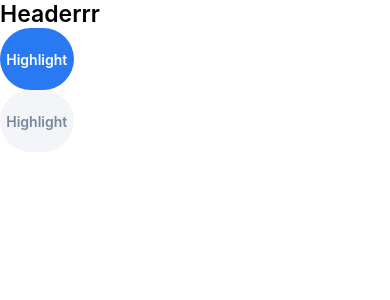
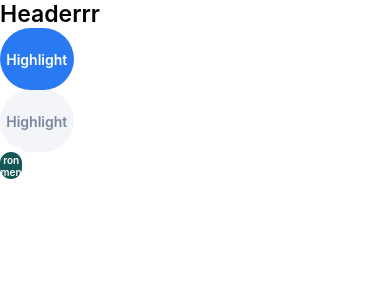
Before and after one commit to GerardoGarciaD/DonationAppNative, a React Native app: screen / in a window 390 px wide. Shown: the top 300 px of the page. Built offline with nearby package versions, Linux system fonts and the light colour scheme.

Commit message:
Creando componente badge

```diff
--- /dev/null
+++ b/components/Badge/Badge.tsx
@@ -0,0 +1,31 @@
+import React, {FC, useRef, useState} from 'react';
+import {Pressable, Text, View} from 'react-native';
+import style from './style';
+import {horizontalScale} from '../../assets/styles/scaling';
+
+type Props = {
+  title: string;
+};
+
+const Badge: FC<Props> = ({title}) => {
+  const [width, setWidth] = useState(0);
+  const textRef = useRef(null);
+  const paddingHorizontal = 10;
+
+  const tabWidth = {
+    width: horizontalScale(paddingHorizontal * 2 + width),
+  };
+
+  return (
+    <View style={[style.badge, tabWidth]}>
+      <Text
+        onTextLayout={e => setWidth(e.nativeEvent.lines[0].width)}
+        ref={textRef}
+        style={[style.title]}>
+        {title}
+      </Text>
+    </View>
+  );
+};
+
+export default Badge;
--- /dev/null
+++ b/components/Badge/style.js
@@ -0,0 +1,25 @@
+const {StyleSheet} = require('react-native');
+const {
+  scaleFontSize,
+  verticalScale,
+  horizontalScale,
+} = require('../../assets/styles/scaling');
+
+const style = StyleSheet.create({
+  badge: {
+    backgroundColor: '#145855',
+    height: verticalScale(22),
+    justifyContent: 'center',
+    borderRadius: horizontalScale(50),
+  },
+  title: {
+    fontFamily: 'Inter',
+    fontSize: scaleFontSize(10),
+    fontWeight: '600',
+    lineHeight: scaleFontSize(12),
+    color: '#FFFFFF',
+    textAlign: 'center',
+  },
+});
+
+module.exports = style;
--- a/screens/Home/Home.tsx
+++ b/screens/Home/Home.tsx
@@ -1,11 +1,12 @@
 import React from 'react';
-import {Text, View} from 'react-native';
+import {View} from 'react-native';
 import {SafeAreaView} from 'react-native-safe-area-context';
-import styles from './style';
 import globalStyles from '../../assets/styles/globalStyle';
 import Header from '../../components/Header/Header';
-import Button from '../../components/Button/Button';
+// import Button from '../../components/Button/Button';
 import Tab from '../../components/Tab/Tab';
+import Badge from '../../components/Badge/Badge';
+import {FontAwesomeIcon} from '@fortawesome/react-native-fontawesome';
 
 const Home = () => {
   return (
@@ -16,6 +17,7 @@ const Home = () => {
         <Button title="Donate" isDisabled={true} /> */}
         <Tab title="Highlight" />
         <Tab title="Highlight" isInactive={true} />
+        <Badge title="Environment" />
       </View>
     </SafeAreaView>
   );
```
